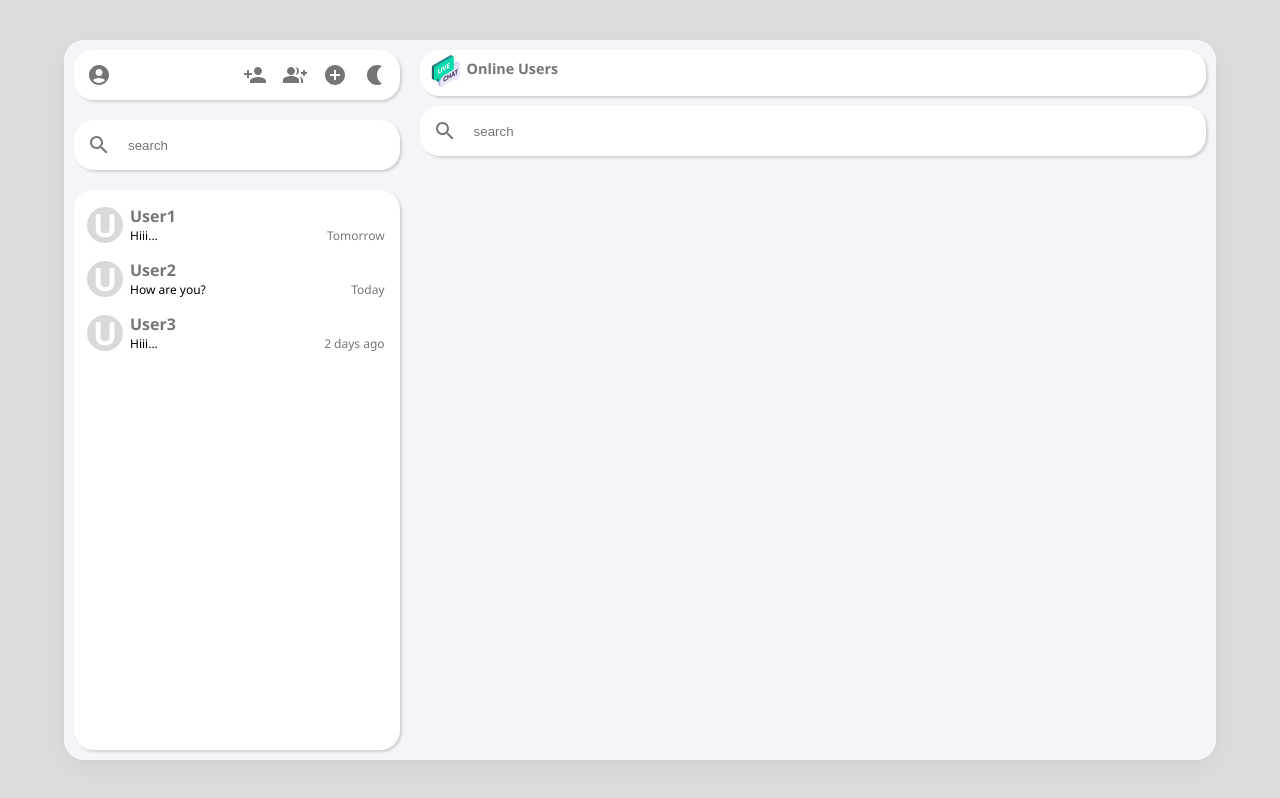
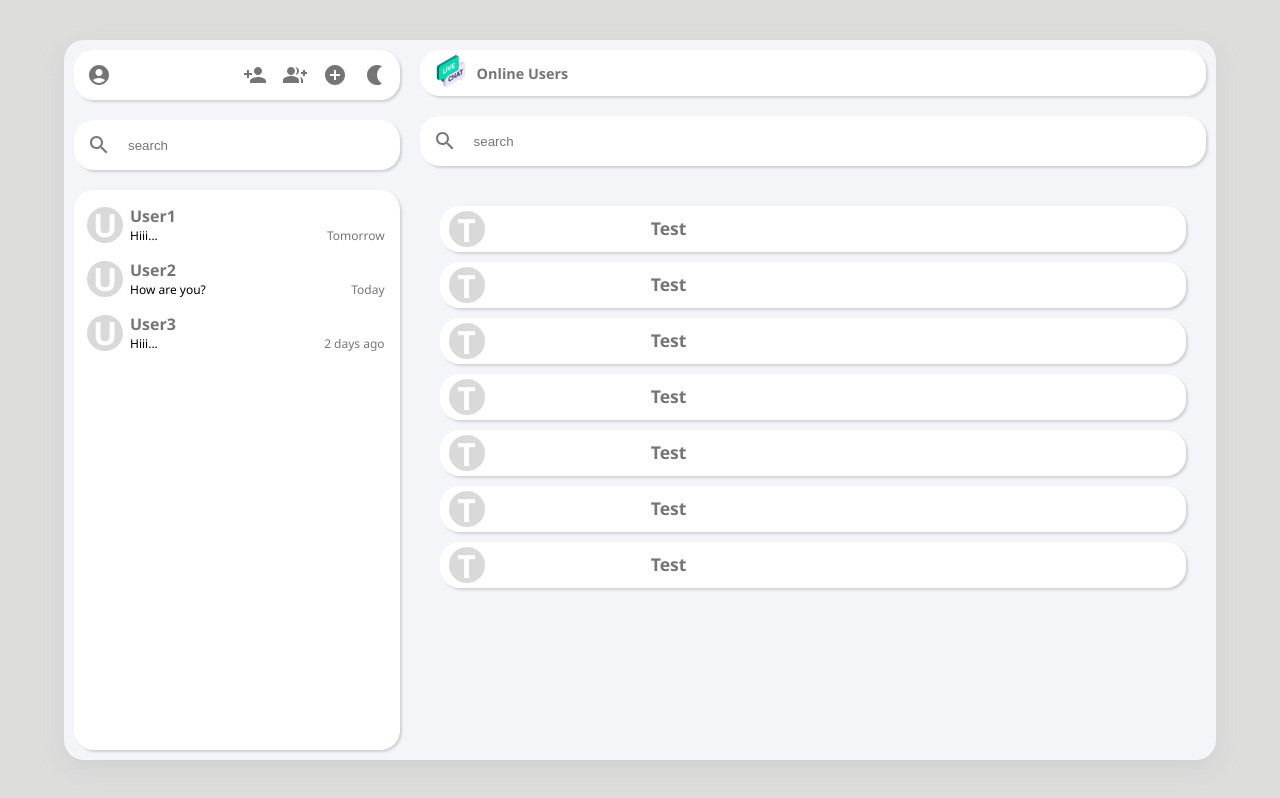
Before and after one commit to Kxrishx03/weChat, a React (Vite) app in the folder Frontend/: page / in a window 1280 px wide. Built offline with nearby package versions, Linux system fonts and the light colour scheme.

Commit message:
"Frontend style done"

```diff
--- a/Frontend/src/App.css
+++ b/Frontend/src/App.css
@@ -426,12 +426,13 @@
 
 .list-cont{
     flex: 0.7;
-
+    display: flex;
+    flex-direction: column;
 }
 
 .list-cont-header{
     display: flex;
-    justify-content: flex-start;
+    justify-content:  flex-start;
     padding: 5px 5px;
     margin: 10px ;
     border-radius: 20px;
@@ -441,15 +442,87 @@
 }
 
 .list-icon{
-    width: 32px;
-    height: 32px;
-    padding: 0px 5px 0px 5px;
+    width: 2rem;
+    height: 2rem;
+    margin-left:10px ;
+    margin-right: 5px;
 }
 
 .list-title{
     font-size: 0.9rem;
+    justify-self: center;
+    align-self: center;
     font-family: 'Segoe UI', Tahoma, Geneva, Verdana, sans-serif;
+    font-weight: bolder;
     color: rgba(0,0,0,0.54);
+    margin: 5px;
+}
+
+.user-icon{
+    grid-area: 1/1/3/2;
+
+    display: flex;
+    justify-content: center;
+    align-items: center;
+
+    background-color: #d9d9d9;
+
+    font-family: 'Segoe UI', Tahoma, Geneva, Verdana, sans-serif;
+    font-size: 2rem;
     font-weight: bolder;
-    padding-top: 4px;
+    color: #fff;
+    width: 32px;
+    height: 32px;
+    padding: 2px;
+    margin: 0px 3px 0px 15px;
+
+    border-radius: 50%;
+    justify-self: center;
+    align-self: center;
 }
+
+.user-list-area{
+    display: grid;
+    grid-template-columns: 32px auto auto;
+    grid-template-rows: auto auto;
+    column-gap: 9px;
+    padding: 5px 5px ;
+    margin: 10px;;
+
+    border-radius: 20px;
+
+    background-color: #fff;
+    box-shadow: rgba(0, 0, 0, 0.15) 1.95px 1.95px 2.6px;
+    transition-duration: 0.5s;
+}
+
+.user-list-title{
+
+    font-size: 1.1rem;
+    justify-self: center;
+    align-self: center;
+    font-family: 'Segoe UI', Tahoma, Geneva, Verdana, sans-serif;
+    font-weight: bolder;
+    color: rgba(0,0,0,0.54);
+    margin: 5px;
+
+}
+
+.user-list-area:hover{
+    background-color:#dddedc;
+}
+.user-list-area:active{
+    background-color: #fff;
+}
+
+.users_list{
+    padding:10px;
+    margin: 10px;
+    overflow: scroll;
+    flex-direction: column;
+
+}
+
+.users_list::-webkit-scrollbar{
+    display: none;
+}
--- a/Frontend/src/components/MainContainer.jsx
+++ b/Frontend/src/components/MainContainer.jsx
@@ -17,8 +17,8 @@ export function MainContainer(){
            <div className="main_container">
             <SideBar/>
             {/*<CreateGroups />*/}
-           {/* <Welcome />*/}
-           {/* <ChatArea props={conversation} /> */}
+             {/*<Welcome />*/}
+           {/* <ChatArea props={conversation} />*/}
            <OnlineUsers />
 
            </div>
--- a/Frontend/src/components/OnlineUsers.jsx
+++ b/Frontend/src/components/OnlineUsers.jsx
@@ -13,11 +13,68 @@ export function OnlineUsers(){
                <p >Online Users</p>
                </div>
             </div>
+
+
+
         <div className='search_sidebar'>
         <IconButton>
         <SearchIcon />
         </IconButton>
-        <input className='srh-box' type="a"  placeholder='search'/>
+        <input className='srh-box' type="text"  placeholder='search'/>
+        </div>
+
+        <div className='users_list'>
+
+        <div className="user-list-area">
+             <p className="user-icon">T</p>
+             <div >
+             <p className="user-list-title">Test</p>
+             </div>
+        </div>
+        <div className="user-list-area">
+             <p className="user-icon">T</p>
+             <div >
+             <p className="user-list-title">Test</p>
+             </div>
+
+        </div>
+        <div className="user-list-area">
+             <p className="user-icon">T</p>
+             <div >
+             <p className="user-list-title">Test</p>
+             </div>
+
+        </div>
+        <div className="user-list-area">
+             <p className="user-icon">T</p>
+             <div >
+             <p className="user-list-title">Test</p>
+             </div>
+
+        </div>
+        <div className="user-list-area">
+             <p className="user-icon">T</p>
+             <div >
+             <p className="user-list-title">Test</p>
+             </div>
+
+        </div>
+        <div className="user-list-area">
+             <p className="user-icon">T</p>
+             <div >
+             <p className="user-list-title">Test</p>
+             </div>
+
+        </div>
+        <div className="user-list-area">
+             <p className="user-icon">T</p>
+             <div >
+             <p className="user-list-title">Test</p>
+             </div>
+
+        </div>
+
+
         </div>
 
         </div>
```
Also changed, not shown: Frontend/src/components/WorkArea.jsx (deleted, +0 -8 lines).
